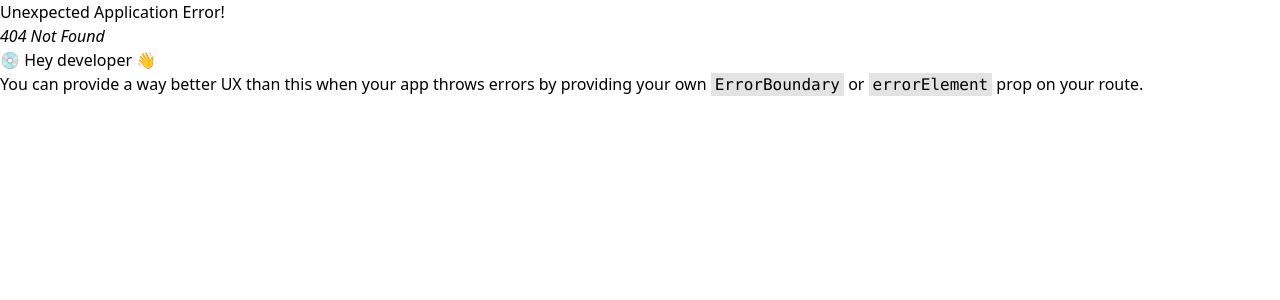
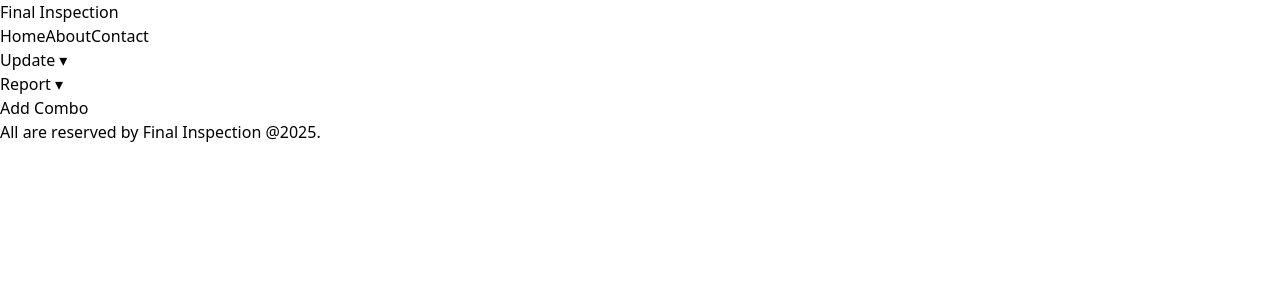
Before and after one commit to ParosRangsha/finalins, a React (Vite) app: page /comboadd in a window 1280 px wide. Before the commit this address had no page. Shown: the top 300 px of the page. Built offline with nearby package versions, Linux system fonts and the light colour scheme.

Commit message:
handover full update

```diff
--- a/src/App.jsx
+++ b/src/App.jsx
@@ -11,6 +11,7 @@ import Excessfabric from './PageCompo/Excessfabric'
 import Handovershow from './PageCompo/Handovershow'
 import Shadeholdshow from './PageCompo/Shadeholdshow'
 import Excessfabricshow from './PageCompo/Excessfabricshow'
+import ComboAdd from './Components/ComboAdd'
 function App() {
   let multipage = createBrowserRouter(createRoutesFromElements(
     <Route element={<Layout/>}>
@@ -24,6 +25,7 @@ function App() {
       <Route path='/handovershow' element={<Handovershow/>}/>
       <Route path='/shadeholdshow' element={<Shadeholdshow/>}/>
       <Route path='/excessfabricshow' element={<Excessfabricshow/>}/>
+      <Route path='/comboadd' element={<ComboAdd/>}/>
     </Route>
   ))
   return (
--- /dev/null
+++ b/src/Components/ComboAdd.jsx
@@ -0,0 +1,34 @@
+import React, { useState } from 'react';
+import app from '../firebase.config';
+import { getDatabase, ref, set, push } from 'firebase/database';
+
+const ComboAdd = () => {
+    let mydata = []
+    let addingdata = async ()=>{
+        mydata.map((item)=>{
+            let db = getDatabase(app)
+            let newDocRef = push(ref(db, 'handover/'+ item.DS))
+            set(newDocRef,{
+            adate: item.DT,
+            bdispo: item.DS,
+            cstartRoll: item.SR,
+            dendRoll: item.ER,
+            etotalRoll: item.TR,
+            fquantity: item.QT,
+            gunit: item.RM
+            }).then(()=>{
+            console.log(item.DS + "Added");
+
+            }).catch(()=>{
+            alert('Something Error.')
+            })
+        })
+    }
+  return (
+    <div>
+        <button onClick={addingdata}>Add Combo</button>
+    </div>
+  )
+}
+
+export default ComboAdd
--- a/src/Components/Header.jsx
+++ b/src/Components/Header.jsx
@@ -41,6 +41,7 @@ const Header = () => {
                   <Link to='/handover' href="#" className="block px-4 py-2 text-sm text-gray-700 hover:bg-blue-100">Handover</Link>
                   <Link to='/shadehold' href="#" className="block px-4 py-2 text-sm text-gray-700 hover:bg-blue-100">Shade Hold</Link>
                   <Link to='/excessfabric' href="#" className="block px-4 py-2 text-sm text-gray-700 hover:bg-blue-100">Excess Fabric</Link>
+                  <Link to='/comboadd' href="#" className="block px-4 py-2 text-sm text-gray-700 hover:bg-blue-100">Combo Add</Link>
                 </div>
               )}
             </div>
```
